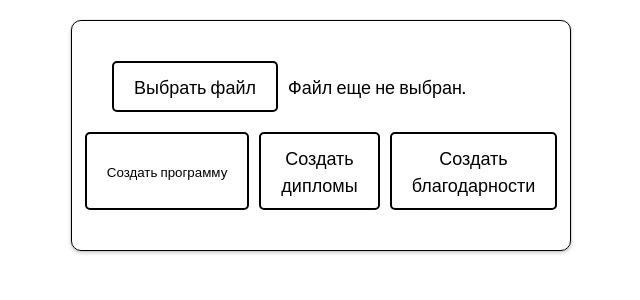
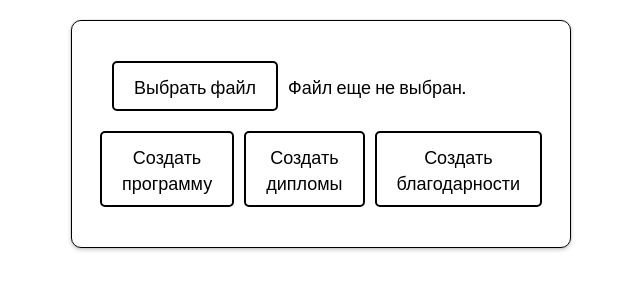
Before and after one commit to shvecov-coder/Claim, a Django app: page /admin/generate/ in a window 1280 px wide. Shown: the top 300 px of the page, without its empty margins (319-959 px from the left). Run offline with Django 4.2, Linux system fonts and the light colour scheme.

Commit message:
fix and update js code.

```diff
--- a/static/css/admin_style.css
+++ b/static/css/admin_style.css
@@ -145,6 +145,7 @@ img {
 .btn {
 	display: inline-block;
 	font-family: inherit;
+	font-size: inherit;
 	text-decoration: none;
 	background-color: #ffffff;
 	padding: 10px 20px;
--- a/static/js/main.js
+++ b/static/js/main.js
@@ -10,9 +10,19 @@ function CloseModalWindow() {
 const realFileBtn = document.querySelector('.input-fileUpload');
 const customBtn = document.querySelector('.button-fileUpload');
 const customText = document.querySelector('.fileUpload-text');
+const generateForm = document.querySelector('.generate-form');
+const createProg = document.querySelector('.create__prog');
 
 customBtn.addEventListener('click', function () {
 	realFileBtn.click();
+})
+
+createProg.addEventListener('click', function() {
+	if (realFileBtn.value !== "") {
+		generateForm.submit();
+	} else {
+		console.log('ФАЙЛ ПУСТ')
+	}
 })
 
 realFileBtn.addEventListener('change', function () {
@@ -21,6 +31,7 @@ realFileBtn.addEventListener('change', function () {
 	fileExt = fileExt.substring(fileExt.lastIndexOf('.'));
 	if (validExts.indexOf(fileExt) < 0) {
 		customText.innerHTML = 'Ошибка! Файл должен быть ' + validExts.toString();
+		realFileBtn.value = "";
 		return false;
 	} else {
 		if (realFileBtn.value) {
--- a/templates/generate.html
+++ b/templates/generate.html
@@ -18,22 +18,24 @@
                 <div class="upload-inner">
                 <input class="input-fileUpload" type="file" name="fileXlsx" accept="application/vnd.openxmlformats-officedocument.spreadsheetml.sheet, application/vnd.ms-excel"  />
                 <div class="custom-upload">
-                    <a href="#" class="btn button-fileUpload">
+                    <button type="button" class="btn button-fileUpload">
                         Выбрать файл
-                    </a>
+                    </button>
                     <span class="fileUpload-text">
                         Файл еще не выбран.
                     </span>
                 </div>
                 </div>
                 <div class="content-button">
-                    <input type="submit" class="btn create__prog" value="Создать программу">
-                    <a href="javascript:(0)" class="btn create__diplom">
+                    <button type="button" class="btn create__prog">
+                        Создать программу
+                    </button>
+                    <button type="button" class="btn create__diplom">
                         Создать дипломы
-                    </a>
-                    <a href="javascript:(0)" class="btn create_blagodarnost">
+                    </button>
+                    <button type="button" class="btn create_blagodarnost">
                         Создать благодарности
-                    </a>
+                    </button>
                 </div>
             </div>
         </form>
--- a/templates/index.html
+++ b/templates/index.html
@@ -87,8 +87,7 @@
 				</div>
 				<div class="modal-wdinow__button">
 					<input class="modal-btn modal-btn--blue" form="myform" type="submit" name="submit" value="Отправить">
-
-					<button class="modal-btn modal-cancel" onclick="CloseModalWindow()">
+					<button type="button" class="modal-btn modal-cancel" onclick="CloseModalWindow()">
 						Закрыть
 					</button>
 				</div>
```
